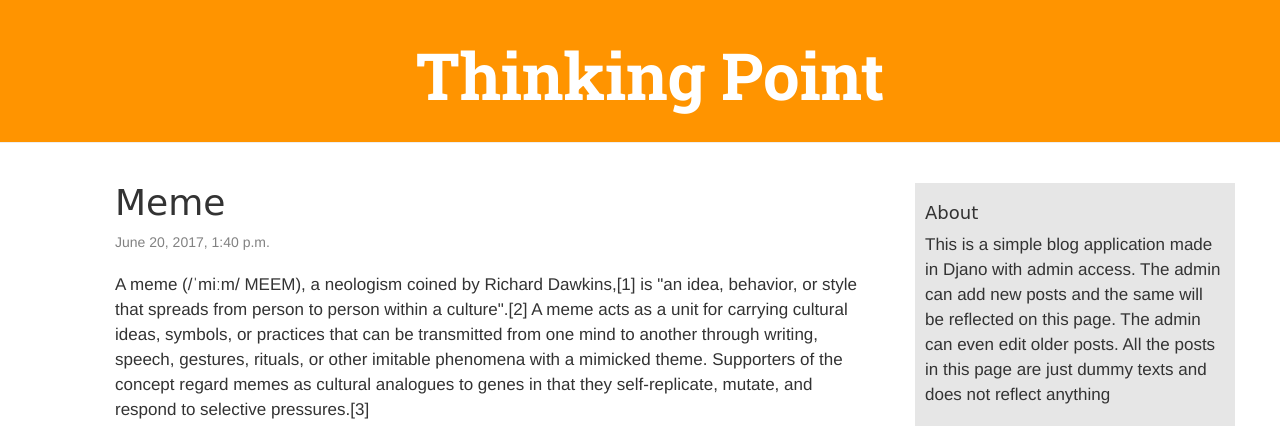
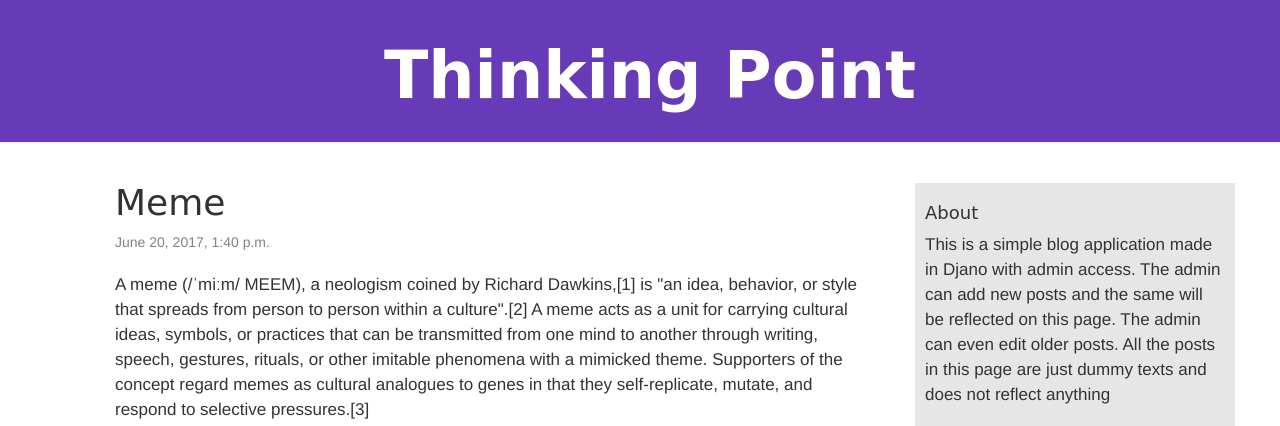
Before and after one commit to mehuls45/my-first-blog, a Django app: page /post/2/ in a window 1280 px wide. Shown: the top 426 px of the page. Run offline with Django 3.2, Linux system fonts and the light colour scheme; data comes from the database, SQL or seed files in the repository; some libraries are stand-ins or nearby versions.

Commit message:
Minor changes

```diff
--- a/blog/static/css/blog.css
+++ b/blog/static/css/blog.css
@@ -5,7 +5,7 @@ body{
 
 h1 a{
 	color : #673AB7;
-	font-family: 'Roboto Slab', serif;
+	font-family: 'Lobster', cursive;
     text-decoration: none;
     font-weight: bold;
 }
@@ -16,7 +16,7 @@ p {
 }
 
 .page-header {
-    background-color: #ff9400;
+    background-color: #673AB7;
     margin-top: 0;
     padding: 20px 20px 20px 40px;
 }
@@ -78,9 +78,6 @@ a.post {
     text-decoration: none;
 }
 
-/* ------------------------------------------------------------------------------
-     Footer
--------------------------------------------------------------------------------*/
 .footer {
     text-align: left;
 }
--- a/blog/templates/blog/base.html
+++ b/blog/templates/blog/base.html
@@ -4,9 +4,8 @@
     <head>
         <title>Thinking Point</title>
         <link rel="stylesheet" href="https://maxcdn.bootstrapcdn.com/bootstrap/3.3.7/css/bootstrap.min.css">
-        <link href="https://fonts.googleapis.com/css?family=Roboto+Slab:700" rel="stylesheet" type="text/css">
+        <link href="https://fonts.googleapis.com/css?family=Roboto+Slab:700" rel="stylesheet">
         <link rel="stylesheet" href="{% static 'css/blog.css' %}">
-        <!-- <link rel="shortcut icon" type="image/png" href="/blogicon.png"> -->
         <link rel="shortcut icon" type="image/x-icon" href="{% static 'css/icon.png' %}">
     </head>
     <body>
```
Also changed, not shown: blog/static/css/icon-1.png (added), blog/static/css/icon.png.
